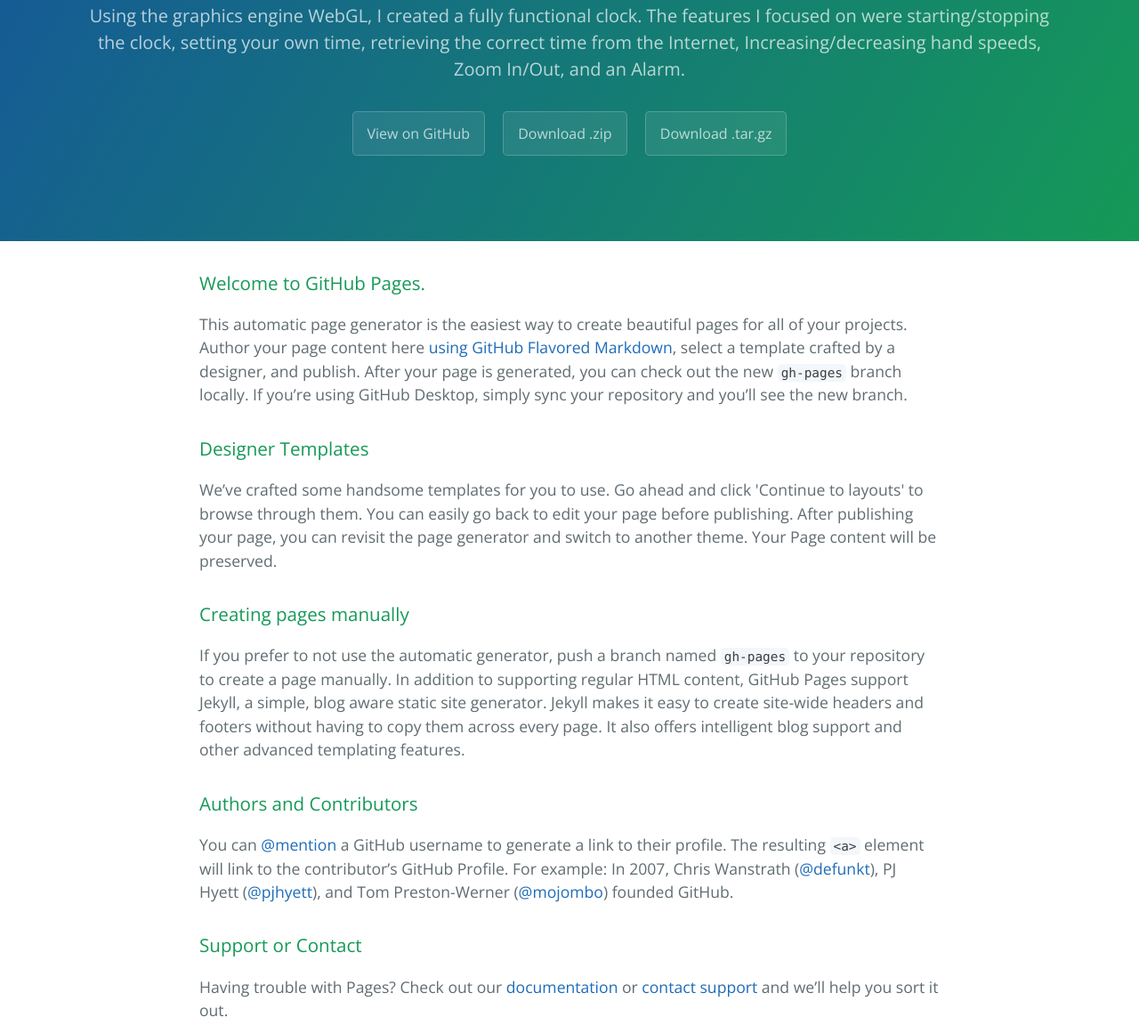
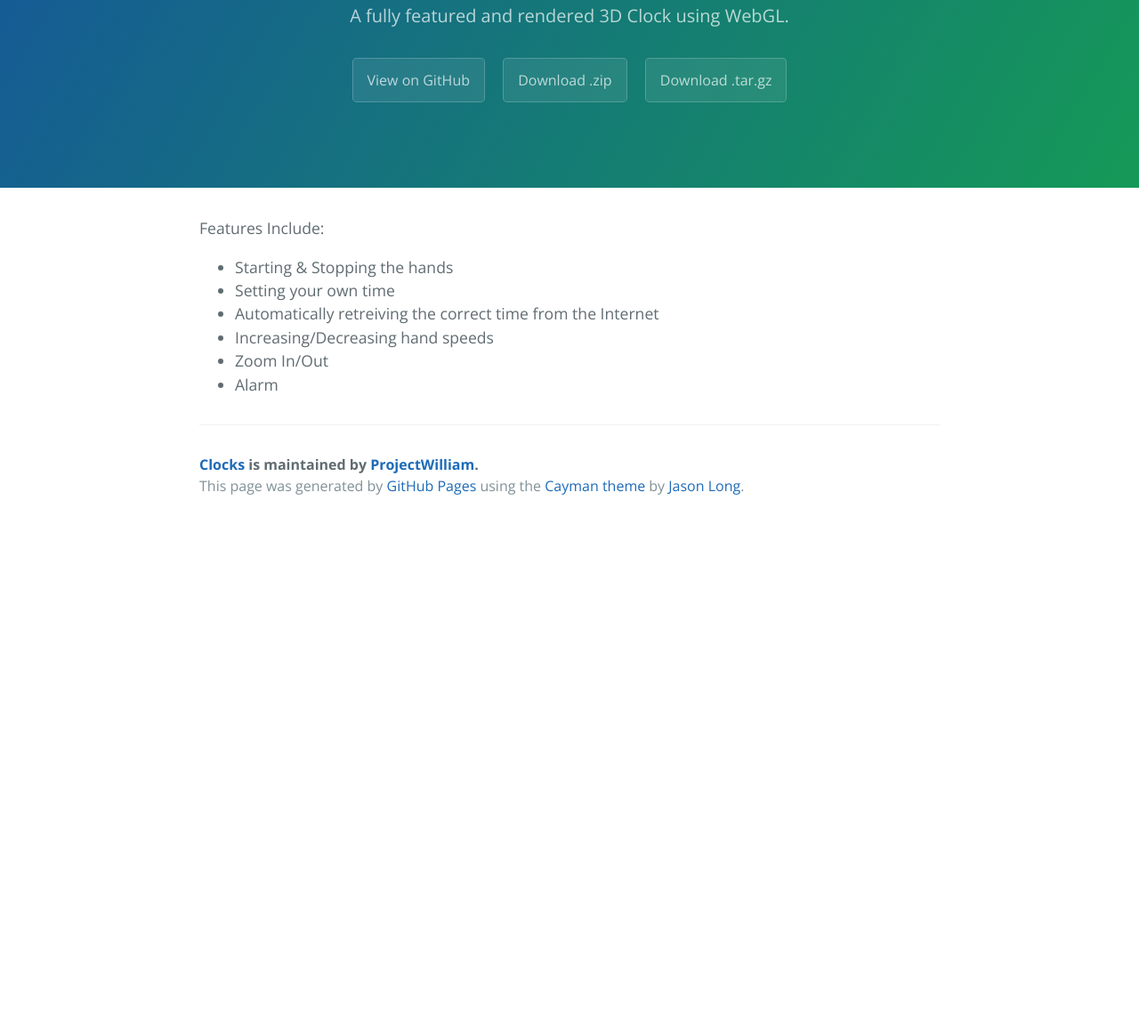
Before and after one commit to ProjectWilliam/Clocks, a plain HTML site: page index.html in a window 1280 px wide. Shown: the part 172-1324 px from the top of the page at 89% size. After the commit the page ends 800 px from the top, so only its background shows below. Drawn offline with nearby package versions, Linux system fonts and the light colour scheme.

```diff
--- a/index.html
+++ b/index.html
@@ -12,37 +12,24 @@
   <body>
     <section class="page-header">
       <h1 class="project-name">Clocks</h1>
-      <h2 class="project-tagline">Using the graphics engine WebGL, I created a fully functional clock. The features I focused on were starting/stopping the clock, setting your own time, retrieving the correct time from the Internet, Increasing/decreasing hand speeds, Zoom In/Out, and an Alarm.                             </h2>
+      <h2 class="project-tagline">A fully featured and rendered 3D Clock using WebGL.</h2>
       <a href="https://github.com/ProjectWilliam/Clocks" class="btn">View on GitHub</a>
       <a href="https://github.com/ProjectWilliam/Clocks/zipball/master" class="btn">Download .zip</a>
       <a href="https://github.com/ProjectWilliam/Clocks/tarball/master" class="btn">Download .tar.gz</a>
     </section>
 
     <section class="main-content">
-      <h3>
-<a id="welcome-to-github-pages" class="anchor" href="#welcome-to-github-pages" aria-hidden="true"><span aria-hidden="true" class="octicon octicon-link"></span></a>Welcome to GitHub Pages.</h3>
+      <p>Features Include:</p>
 
-<p>This automatic page generator is the easiest way to create beautiful pages for all of your projects. Author your page content here <a href="https://guides.github.com/features/mastering-markdown/">using GitHub Flavored Markdown</a>, select a template crafted by a designer, and publish. After your page is generated, you can check out the new <code>gh-pages</code> branch locally. If you’re using GitHub Desktop, simply sync your repository and you’ll see the new branch.</p>
-
-<h3>
-<a id="designer-templates" class="anchor" href="#designer-templates" aria-hidden="true"><span aria-hidden="true" class="octicon octicon-link"></span></a>Designer Templates</h3>
-
-<p>We’ve crafted some handsome templates for you to use. Go ahead and click 'Continue to layouts' to browse through them. You can easily go back to edit your page before publishing. After publishing your page, you can revisit the page generator and switch to another theme. Your Page content will be preserved.</p>
-
-<h3>
-<a id="creating-pages-manually" class="anchor" href="#creating-pages-manually" aria-hidden="true"><span aria-hidden="true" class="octicon octicon-link"></span></a>Creating pages manually</h3>
-
-<p>If you prefer to not use the automatic generator, push a branch named <code>gh-pages</code> to your repository to create a page manually. In addition to supporting regular HTML content, GitHub Pages support Jekyll, a simple, blog aware static site generator. Jekyll makes it easy to create site-wide headers and footers without having to copy them across every page. It also offers intelligent blog support and other advanced templating features.</p>
-
-<h3>
-<a id="authors-and-contributors" class="anchor" href="#authors-and-contributors" aria-hidden="true"><span aria-hidden="true" class="octicon octicon-link"></span></a>Authors and Contributors</h3>
-
-<p>You can <a href="https://help.github.com/articles/basic-writing-and-formatting-syntax/#mentioning-users-and-teams" class="user-mention">@mention</a> a GitHub username to generate a link to their profile. The resulting <code>&lt;a&gt;</code> element will link to the contributor’s GitHub Profile. For example: In 2007, Chris Wanstrath (<a href="https://github.com/defunkt" class="user-mention">@defunkt</a>), PJ Hyett (<a href="https://github.com/pjhyett" class="user-mention">@pjhyett</a>), and Tom Preston-Werner (<a href="https://github.com/mojombo" class="user-mention">@mojombo</a>) founded GitHub.</p>
-
-<h3>
-<a id="support-or-contact" class="anchor" href="#support-or-contact" aria-hidden="true"><span aria-hidden="true" class="octicon octicon-link"></span></a>Support or Contact</h3>
-
-<p>Having trouble with Pages? Check out our <a href="https://help.github.com/pages">documentation</a> or <a href="https://github.com/contact">contact support</a> and we’ll help you sort it out.</p>
+<ul>
+<li>Starting &amp; Stopping the hands </li>
+<li>Setting your own time </li>
+<li>Automatically retreiving the correct time from the Internet</li>
+<li>Increasing/Decreasing hand speeds </li>
+<li>Zoom In/Out</li>
+<li>Alarm<br>
+</li>
+</ul>
 
       <footer class="site-footer">
         <span class="site-footer-owner"><a href="https://github.com/ProjectWilliam/Clocks">Clocks</a> is maintained by <a href="https://github.com/ProjectWilliam">ProjectWilliam</a>.</span>
```
Also changed, not shown: params.json (+2 -2 lines).
